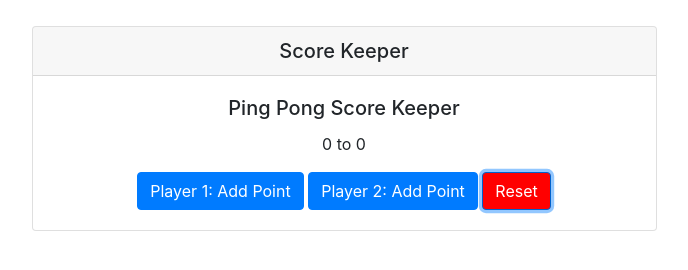
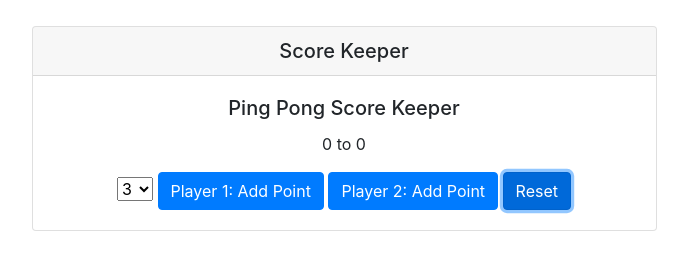
Before and after one commit to adriand1az/Score-Keeper, a plain HTML site: page index.html in a window 1280 px wide. Both pictures are taken after a click on the link "Reset". Shown: the part 118-388 px from the top of the page, without its empty margins (296-984 px from the left). Drawn offline with nearby package versions, Linux system fonts and the light colour scheme.

Commit message:
Javascript
Fully functioning. All thats missing now is the styling

```diff
--- a/index.html
+++ b/index.html
@@ -10,6 +10,7 @@
 </head>
 
 <body>
+
     <div class="container-fluid">
         <h1 class="display 1 text-center mt-5">Score Keeper</h1>
 
@@ -17,7 +18,14 @@
             <h5 class="card-header text-center">Score Keeper</h5>
             <div class="card-body">
                 <h5 class="card-title">Ping Pong Score Keeper</h5>
-                <p class="card-text"> <span id="player-1-score">0</span> to <span id="player-1-score"></span>0</p>
+                <p class="card-text"> <span id="player-1-score">0</span> to <span id="player-2-score">0</span></p>
+                <select name="" id="set-score">
+                    <option value="3">3</option>
+                    <option value="5">5</option>
+                    <option value="7">7</option>
+                    <option value="9">9</option>
+                    <option value="11">11</option>
+                </select>
                 <a href="#" id="player-1" class="btn btn-primary">Player 1: Add Point</a>
                 <a href="#" id="player-2" class="btn btn-primary">Player 2: Add Point</a>
                 <a href="#" id="reset" class="btn btn-primary">Reset</a>
--- a/main.js
+++ b/main.js
@@ -2,35 +2,53 @@
 const player1 = document.querySelector('#player-1');
 const player2 = document.querySelector('#player-2')
 const reset = document.querySelector('#reset')
+const player1ScoreUpdate = document.querySelector('#player-1-score');
+const player2ScoreUpdate = document.querySelector('#player-2-score');
+const setScore = document.querySelector('#set-score');
 
 let player1Score = 0;
 let player2Score = 0;
+let winningScore = 3;
+let isGameOver = false;
 
+// Restart function
+function restart() {
+    isGameOver = false;
+    player1Score = 0;
+    player2Score = 0;
+    player1ScoreUpdate.textContent = 0;
+    player2ScoreUpdate.textContent = 0;
+}
 
-// When clicked change color
 // Player 1
 player1.addEventListener('click', function () {
-    this.style.backgroundColor = ('green');
-    player2.style.backgroundColor = ('red');
-    player1Score++;
-    console.log(`Player 1 Score: ${player1Score}`);
+    if (!isGameOver) {
+        player1Score++;
+
+        if (player1Score === winningScore) {
+            isGameOver = true;
+        }
+        player1ScoreUpdate.textContent = player1Score;
+    }
+
 })
 
-// Player 2
 player2.addEventListener('click', function () {
-    this.style.backgroundColor = ('green');
-    player1.style.backgroundColor = ('red');
-    player2Score++;
-    console.log(`Player 2 Score: ${player2Score}`);
+    if (!isGameOver) {
+        player2Score++;
+
+        if (player2Score === winningScore) {
+            isGameOver = true;
+        }
+        player2ScoreUpdate.textContent = player2Score;
+    }
 })
 
-// Reset
-reset.addEventListener('click', function () {
-    player1.style.backgroundColor = '';
-    player2.style.backgroundColor = '';
-    this.style.backgroundColor = 'red';
-    player1Score = 0;
-    player2Score = 0;
+// When changing select item
+setScore.addEventListener('change', function () {
+    winningScore = parseInt(this.value)
+    restart()
 })
 
-// Setting the option to choose the total score before a winner is declared
+// reset button
+reset.addEventListener('click', restart)
```
